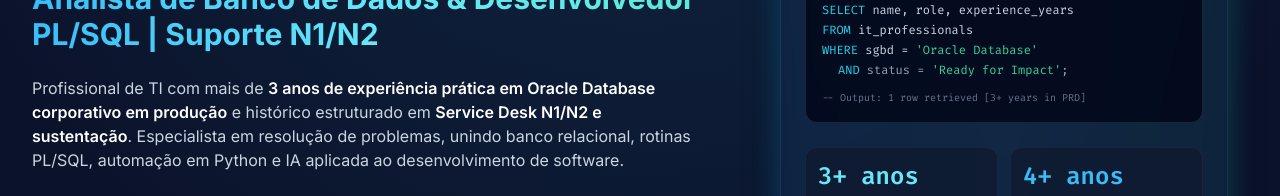
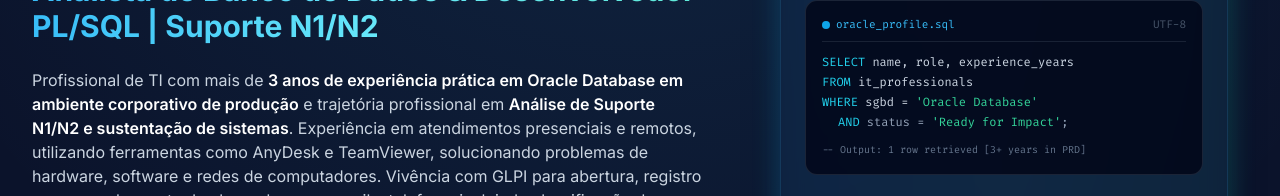
Before and after one commit to Marcos0020/portfolio, a React (Vite) app: page / in a window 1280 px wide. Shown: the part 342-538 px from the top of the page. Built offline with nearby package versions, Linux system fonts and the light colour scheme; no server answers.

Commit message:
feat: atualizar texto de apresentacao na secao Hero com suporte N1/N2, AnyDesk/TeamViewer e GLPI

```diff
--- a/src/components/HeroSection.tsx
+++ b/src/components/HeroSection.tsx
@@ -43,7 +43,7 @@ export const HeroSection: React.FC<HeroSectionProps> = ({ onOpenResumeModal }) =
             </div>
 
             <p className="text-slate-300 text-sm sm:text-base leading-relaxed max-w-2xl font-normal">
-              Profissional de TI com mais de <strong className="text-white font-semibold">3 anos de experiência prática em Oracle Database corporativo em produção</strong> e histórico estruturado em <strong className="text-white font-semibold">Service Desk N1/N2 e sustentação</strong>. Especialista em resolução de problemas, unindo banco relacional, rotinas PL/SQL, automação em Python e IA aplicada ao desenvolvimento de software.
+              Profissional de TI com mais de <strong className="text-white font-semibold">3 anos de experiência prática em Oracle Database em ambiente corporativo de produção</strong> e trajetória profissional em <strong className="text-white font-semibold">Análise de Suporte N1/N2 e sustentação de sistemas</strong>. Experiência em atendimentos presenciais e remotos, utilizando ferramentas como AnyDesk e TeamViewer, solucionando problemas de hardware, software e redes de computadores. Vivência com GLPI para abertura, registro e acompanhamento de chamados por e-mail e telefone, incluindo classificação de complexidade e definição de níveis de prioridade. Especialista em resolução de problemas, integrando conhecimentos em bancos de dados relacionais, rotinas PL/SQL, automação com Python e inteligência artificial aplicada ao desenvolvimento de software.
             </p>
 
             <div className="flex flex-wrap gap-2 pt-1">
```
